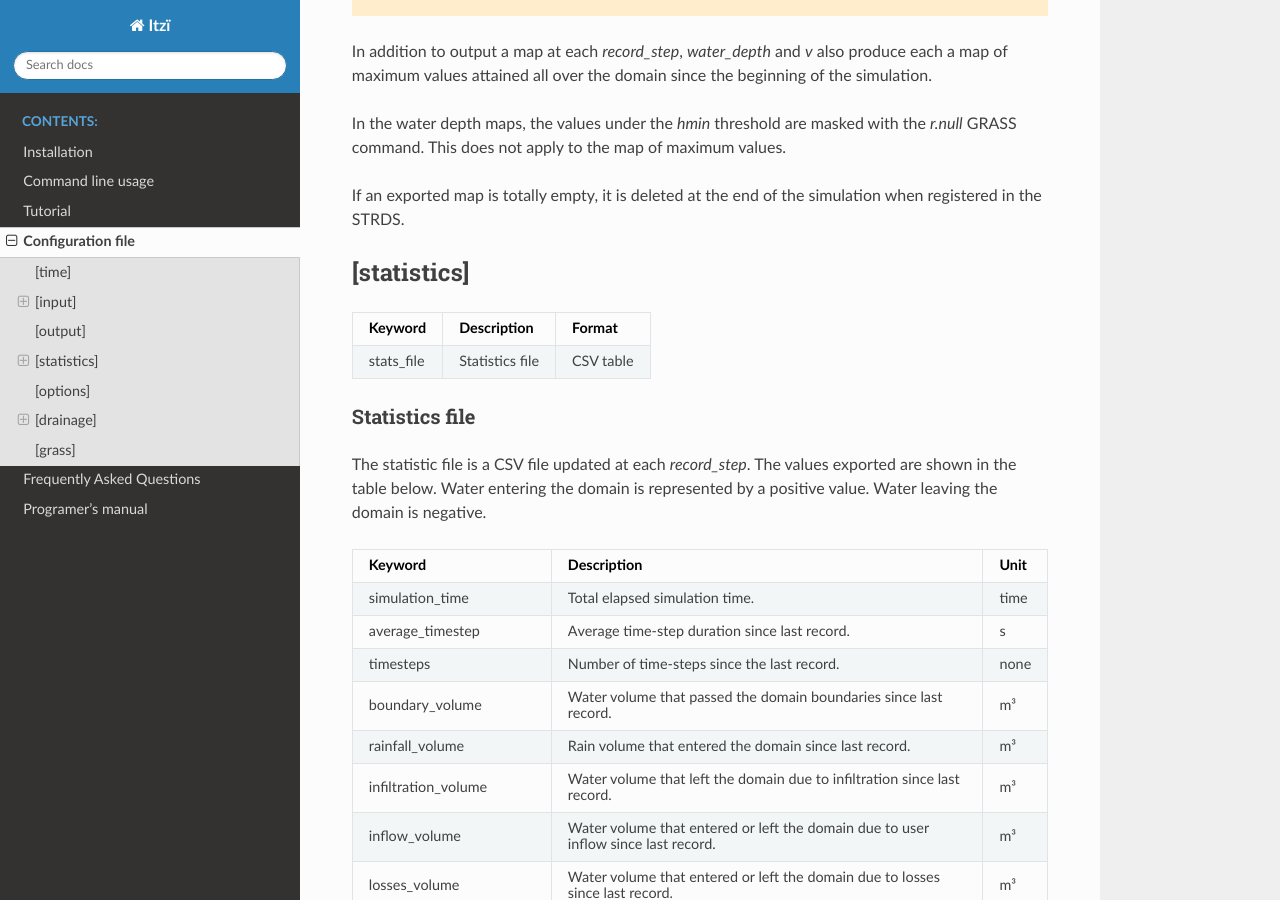
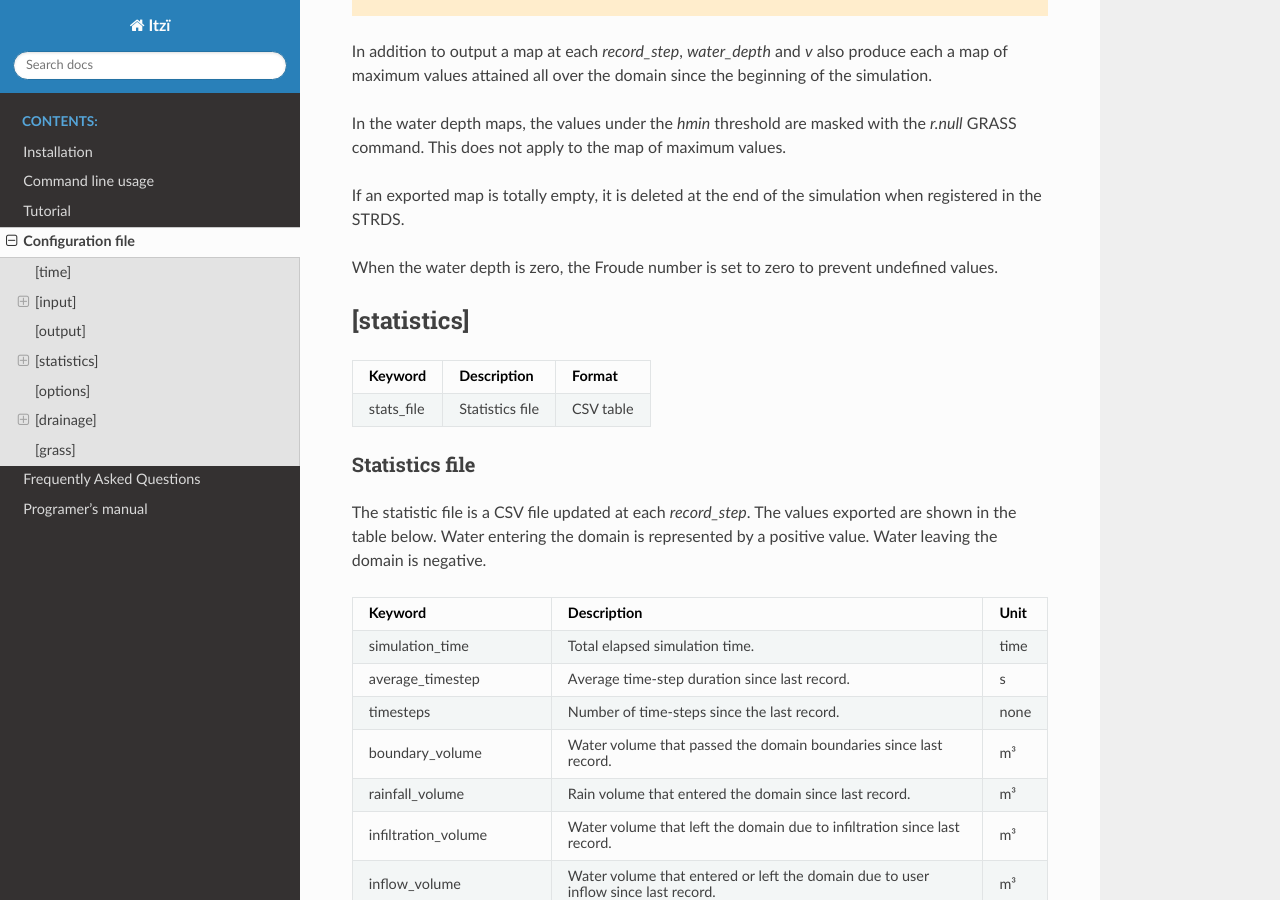
Before and after one commit to ItziModel/itzi, a Sphinx documentation site: the page built from docs/conf_file.rst, in a window 1280 px wide and 900 px high, scrolled down 3894 px. Built offline with Sphinx 7.4.7 and the Read the Docs theme 3.1.0, drawn with Linux system fonts in a browser that asks for light colours.

Commit message:
prevent div by zero in Froude computation (#213)

```diff
--- a/docs/conf_file.rst
+++ b/docs/conf_file.rst
@@ -220,6 +220,8 @@ This does not apply to the map of maximum values.
 
 If an exported map is totally empty, it is deleted at the end of the simulation when registered in the STRDS.
 
+When the water depth is zero, the Froude number is set to zero to prevent undefined values.
+
 [statistics]
 ------------
 
```
Also changed, not shown: 1 other file.
